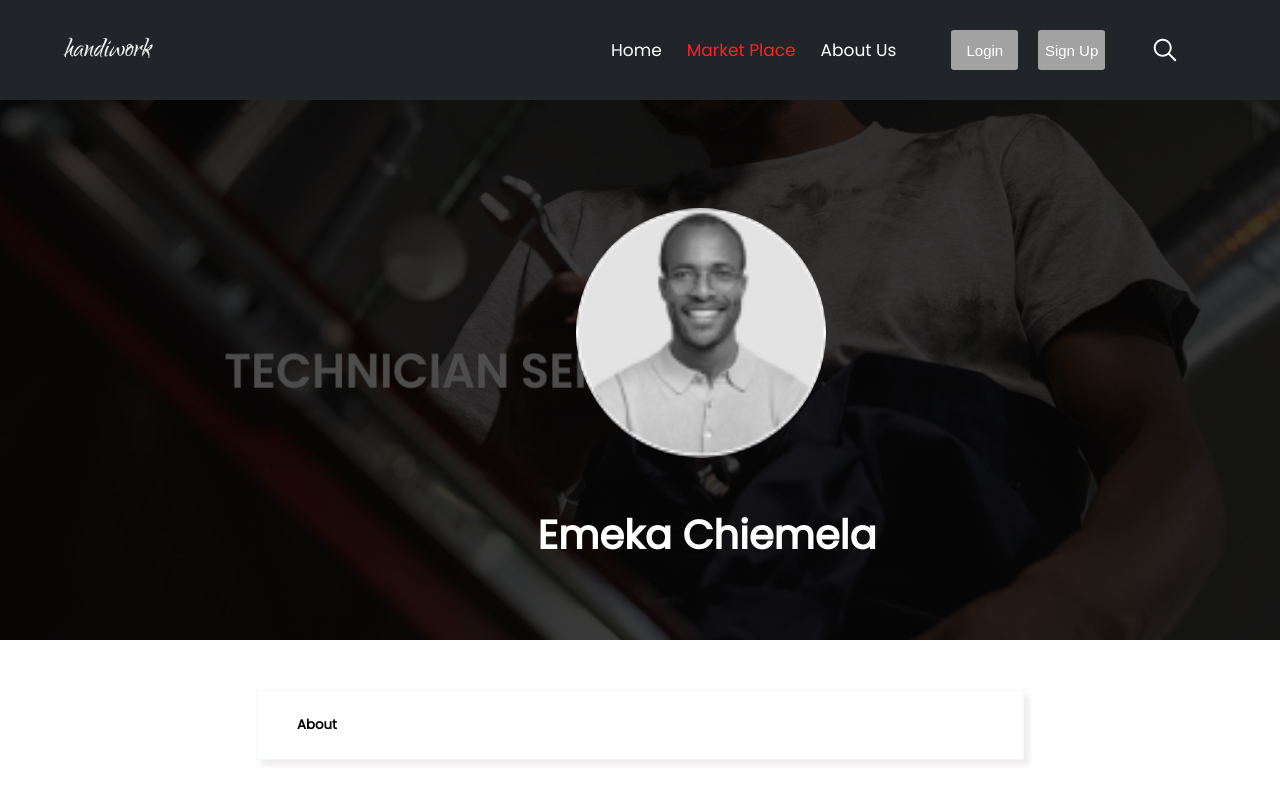
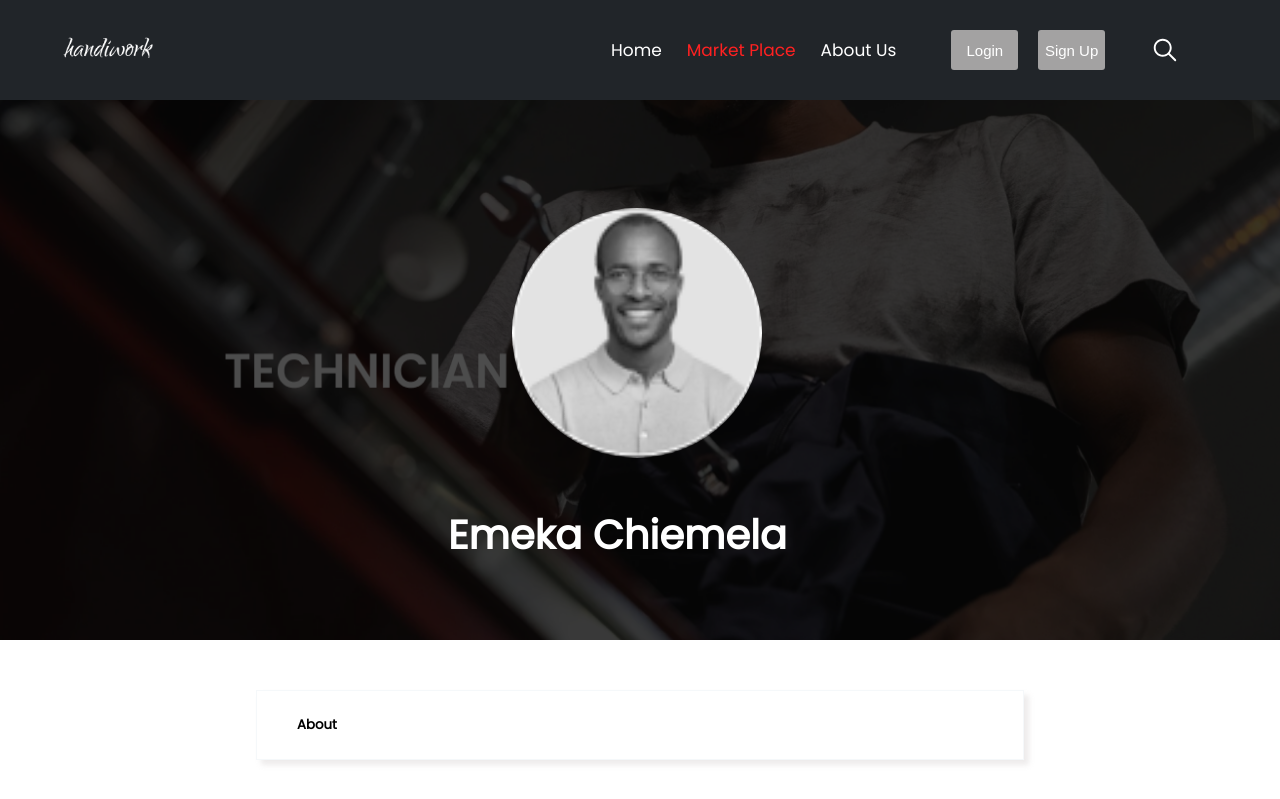
Before and after one commit to Cannyokpoto/page-handiwork, a React (Vite) app: page /market-place/provider/1 in a window 1280 px wide. Shown: the top 799 px of the page. Built offline with nearby package versions, Linux system fonts and the light colour scheme; no server answers; a web font is replaced by a local one.

Commit message:
new commit

```diff
--- a/src/Components/Footer/Footer.css
+++ b/src/Components/Footer/Footer.css
@@ -87,7 +87,7 @@
 
 .my-footer .download .right img{
     width: 100%;
-    height: 100%;
+    height: 400px;
 }
 
 .my-footer hr{
--- a/src/Components/ProviderDetails/ProviderDetails.css
+++ b/src/Components/ProviderDetails/ProviderDetails.css
@@ -61,7 +61,7 @@
     height: 250px;
     position: absolute;
     top: 20%;
-    left: 45%;
+    left: 40%;
     border-radius: 50%;
     z-index: 5;
 }
@@ -69,7 +69,7 @@
 .provider-hero h4{
     position: absolute;
     top: 75%;
-    left: 42%;
+    left: 35%;
     color: var(--energyWhite);
     font-size: 40px;
     z-index: 5;
@@ -153,10 +153,10 @@
 
 
     .provider-hero .dp{
-        width: 150px;
-        height: 150px;
+        width: 100px;
+        height: 100px;
         position: absolute;
-        top: 20%;
+        top: 20px;
         left: 40%;
         border-radius: 50%;
         z-index: 5;
```
